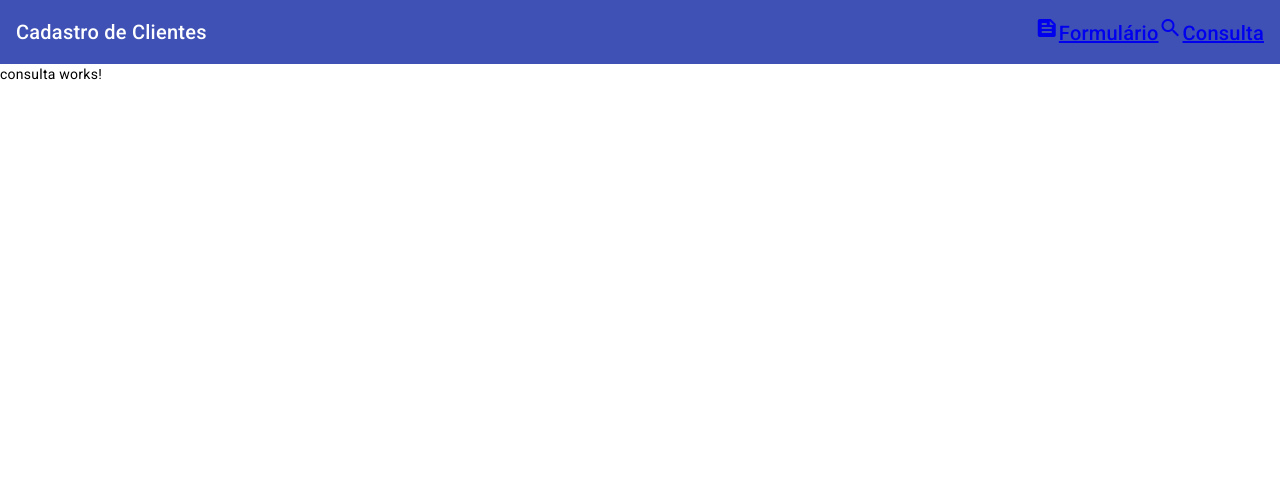
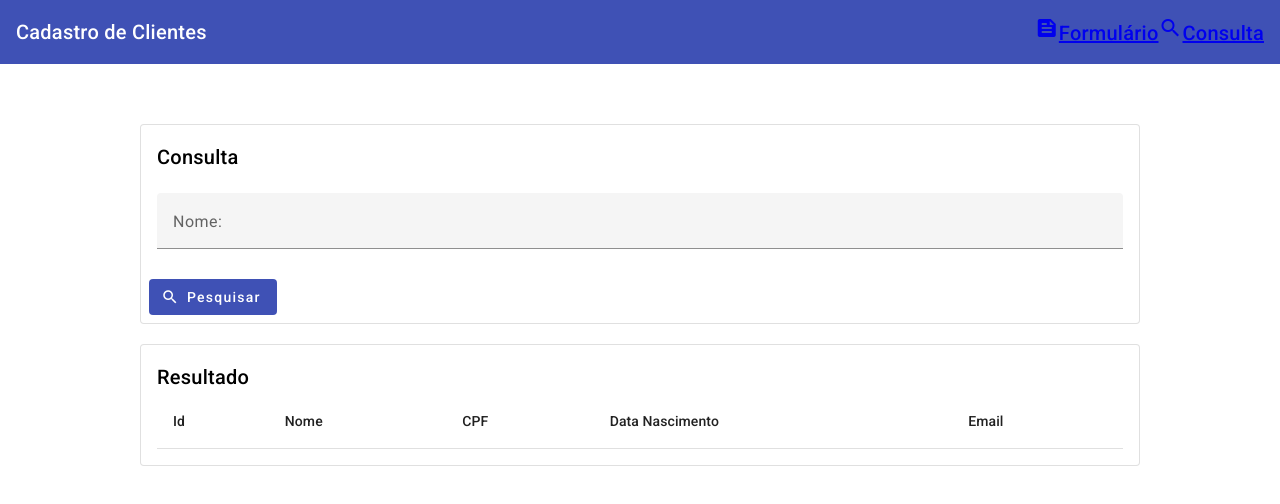
Before and after one commit to IsacWilliam/Angular19, an Angular app in the folder projetos/crud-angular-material/: page /consulta in a window 1280 px wide. Shown: the top 504 px of the page. Built offline with nearby package versions, Linux system fonts and the light colour scheme.

Commit message:
API - Cliente Service, Cadastro e Consulta

```diff
--- a/projetos/crud-angular-material/src/app/cadastro/cadastro.component.html
+++ b/projetos/crud-angular-material/src/app/cadastro/cadastro.component.html
@@ -1,6 +1,6 @@
 <div fxLayout="row" fxLayoutAlign="center">
     <div fxLayout="column" fxFlex="830px">
-        <form class="mt-60" #clientesFrm="ngForm">
+        <form class="mt-60" #clientesFrm="ngForm" (ngSubmit)="salvar()">
             <mat-card>
                 <mat-card-header>
                     <mat-card-title>Dados Pessoais</mat-card-title>
@@ -11,7 +11,13 @@
                         <div fxLayout="column" fxFlex="800px">
                             <mat-form-field class="full-width">
                                 <mat-label>Nome: *</mat-label>
-                                <input type="text" placeholder="Ex: Marisa Monte" matInput/>
+                                <input
+                                    type="text"
+                                    [(ngModel)]="cliente.nome"
+                                    name="nome"
+                                    placeholder="Ex: Marisa Monte"
+                                    matInput
+                                />
                             </mat-form-field>
                         </div>
                     </div>
@@ -20,7 +26,13 @@
                         <div fxLayout="column" fxFlex="800px">
                             <mat-form-field class="full-width">
                                 <mat-label>E-mail: *</mat-label>
-                                <input type="email" placeholder="marisaMonte@email.com" matInput/>
+                                <input
+                                    type="email"
+                                    [(ngModel)]="cliente.email"
+                                    name="email"
+                                    placeholder="marisaMonte@email.com"
+                                    matInput
+                                />
                             </mat-form-field>
                         </div>
                     </div>
@@ -29,7 +41,13 @@
                         <div fxLayout="column" fxFlex="400px">
                             <mat-form-field class="full-width">
                                 <mat-label>CPF: *</mat-label>
-                                <input type="text" placeholder="Ex: 012.345.678-99" matInput/>
+                                <input
+                                    type="text"
+                                    [(ngModel)]="cliente.cpf"
+                                    name="cpf"
+                                    placeholder="Ex: 012.345.678-99"
+                                    matInput
+                                />
                             </mat-form-field>
                         </div>
                     </div>
@@ -38,14 +56,19 @@
                         <div fxLayout="column" fxFlex="400px">
                             <mat-form-field class="full-width">
                                 <mat-label>Data Nascimento: *</mat-label>
-                                <input type="date" matInput/>
+                                <input
+                                    type="text"
+                                    [(ngModel)]="cliente.dataNascimento"
+                                    name="dataNascimento"
+                                    matInput
+                                />
                             </mat-form-field>
                         </div>
                     </div>
                 </mat-card-content>
 
                 <mat-card-actions>
-                    <button mat-flat-button color="primary">
+                    <button mat-flat-button color="primary" type="submit">
                         <mat-icon fontIcon="save"></mat-icon>
                         Salvar
                     </button>
--- a/projetos/crud-angular-material/src/app/cadastro/cadastro.component.ts
+++ b/projetos/crud-angular-material/src/app/cadastro/cadastro.component.ts
@@ -6,6 +6,8 @@ import { MatInputModule } from '@angular/material/input';
 import { MatIconModule } from '@angular/material/icon';
 import { MatButtonModule } from '@angular/material/button';
 import { FormsModule } from '@angular/forms';
+import { Cliente } from './cliente';
+import { ClienteService } from '../cliente.service';
 
 @Component({
   selector: 'app-cadastro',
@@ -21,6 +23,13 @@ import { FormsModule } from '@angular/forms';
   templateUrl: './cadastro.component.html',
   styleUrl: './cadastro.component.scss'
 })
+
 export class CadastroComponent {
+  cliente: Cliente = Cliente.newCliente();
 
+  constructor(private service: ClienteService){}
+
+  salvar(){
+    this.service.salvar(this.cliente);
+  }
 }
--- /dev/null
+++ b/projetos/crud-angular-material/src/app/cadastro/cliente.ts
@@ -0,0 +1,17 @@
+import { v4 as uuid } from 'uuid';
+
+export class Cliente {
+    id?: string;
+    nome?: string;
+    cpf?: string;
+    dataNascimento?: string;
+    email?: string;
+
+    static newCliente() {
+        const cliente = new Cliente();
+
+        cliente.id = uuid();
+
+        return cliente;
+    }
+}
--- /dev/null
+++ b/projetos/crud-angular-material/src/app/cliente.service.ts
@@ -0,0 +1,36 @@
+import { Injectable } from '@angular/core';
+import { Cliente } from './cadastro/cliente';
+
+@Injectable({
+  providedIn: 'root'
+})
+export class ClienteService {
+
+  static REPO_CLIENTES = "_CLIENTES";
+  constructor() {}
+
+  salvar(cliente: Cliente){
+    const storage = this.obterStorage();
+    storage.push(cliente);
+
+    localStorage.setItem(ClienteService.REPO_CLIENTES, JSON.stringify(storage));
+  }
+
+  pesquisarClientes(nome: string): Cliente[]{
+    return this.obterStorage();
+  }
+
+  private obterStorage(): Cliente[]{
+    const repositorioClientes = localStorage.getItem(ClienteService.REPO_CLIENTES);
+    if(repositorioClientes){
+      const clientes: Cliente[] = JSON.parse(repositorioClientes);
+
+      return clientes;
+    }
+
+    const clientes: Cliente[] = [];
+    localStorage.setItem(ClienteService.REPO_CLIENTES, JSON.stringify(clientes));
+
+    return clientes;
+  }
+}
--- a/projetos/crud-angular-material/src/app/consulta/consulta.component.html
+++ b/projetos/crud-angular-material/src/app/consulta/consulta.component.html
@@ -1 +1,70 @@
-<p>consulta works!</p>
+<div fxLayout="row" fxLayoutAlign="center">
+    <div fxLayout="column" fxFlex="1000px">
+        <form class="mt-60" #buscaForm="ngForm">
+            <mat-card appearance="outlined">
+                <mat-card-header>
+                    <mat-card-title>Consulta</mat-card-title>
+                </mat-card-header>
+
+                <mat-card-content class="mt-20">
+                    <div fxLayout="row">
+                        <div fxLayout="column" class="full-width">
+                            <mat-form-field>
+                                <mat-label>Nome:</mat-label>
+                                <input matInput placeholder="Ex.: Marisa" />
+                            </mat-form-field>
+                        </div>
+                    </div>
+                </mat-card-content>
+
+                <mat-card-actions>
+                    <button type="submit" mat-flat-button color="primary">
+                        <mat-icon fontIcon="search"></mat-icon>
+                        Pesquisar
+                    </button>
+                </mat-card-actions>
+            </mat-card>
+        </form>
+    </div>
+</div>
+
+<div fxLayout="row" fxLayoutAlign="center" class="mt-20">
+    <div fxLayout="column" fxFlex="1000px">
+        <mat-card appearance="outlined">
+            <mat-card-header>
+                <mat-card-title>Resultado</mat-card-title>
+            </mat-card-header>
+            <mat-card-content>
+                <table mat-table [dataSource]="listaClientes">
+                    <ng-container matColumnDef="id">
+                        <th mat-header-cell *matHeaderCellDef>Id</th>
+                        <td mat-cell *matCellDef="let cliente">{{ cliente.id }}</td>
+                    </ng-container>
+
+                    <ng-container matColumnDef="nome">
+                        <th mat-header-cell *matHeaderCellDef>Nome</th>
+                        <td mat-cell *matCellDef="let cliente">{{ cliente.nome }}</td>
+                    </ng-container>
+
+                    <ng-container matColumnDef="cpf">
+                        <th mat-header-cell *matHeaderCellDef>CPF</th>
+                        <td mat-cell *matCellDef="let cliente">{{ cliente.cpf }}</td>
+                    </ng-container>
+
+                    <ng-container matColumnDef="dataNascimento">
+                        <th mat-header-cell *matHeaderCellDef>Data Nascimento</th>
+                        <td mat-cell *matCellDef="let cliente">{{ cliente.dataNascimento }}</td>
+                    </ng-container>
+
+                    <ng-container matColumnDef="email">
+                        <th mat-header-cell *matHeaderCellDef>Email</th>
+                        <td mat-cell *matCellDef="let cliente">{{ cliente.email }}</td>
+                    </ng-container>
+
+                    <tr mat-header-row *matHeaderRowDef="colunasTable"></tr>
+                    <tr mat-row *matRowDef="let cliente; columns: colunasTable"></tr>
+                </table>
+            </mat-card-content>
+        </mat-card>
+    </div>
+</div>
--- a/projetos/crud-angular-material/src/app/consulta/consulta.component.ts
+++ b/projetos/crud-angular-material/src/app/consulta/consulta.component.ts
@@ -1,11 +1,40 @@
-import { Component } from '@angular/core';
+import { Component, OnInit } from '@angular/core';
+import { CommonModule } from '@angular/common';
+import { MatInputModule } from '@angular/material/input';
+import { MatCardModule } from '@angular/material/card';
+import { MatIconModule } from '@angular/material/icon';
+import { MatTableModule } from '@angular/material/table';
+import { MatButton } from '@angular/material/button';
+import { FlexLayoutModule } from '@angular/flex-layout';
+import { FormsModule } from '@angular/forms';
+import { ClienteService } from '../cliente.service';
+import { Cliente } from '../cadastro/cliente';
+
 
 @Component({
   selector: 'app-consulta',
-  imports: [],
+  imports: [
+    MatInputModule,
+    MatCardModule,
+    MatIconModule,
+    MatTableModule,
+    MatButton,
+    FlexLayoutModule,
+    FormsModule,
+    CommonModule
+],
   templateUrl: './consulta.component.html',
   styleUrl: './consulta.component.scss'
 })
-export class ConsultaComponent {
+export class ConsultaComponent implements OnInit{
+
+  listaClientes: Cliente[] = [];
+  colunasTable: string[] = ["id", "nome", "cpf", "dataNascimento", "email"];
+
+  constructor(private service: ClienteService){}
+
+  ngOnInit(){
+    this.listaClientes = this.service.pesquisarClientes('');
+  }
 
 }
```
Also changed, not shown: 2 other files (tests, documents, lock files or other folders).
